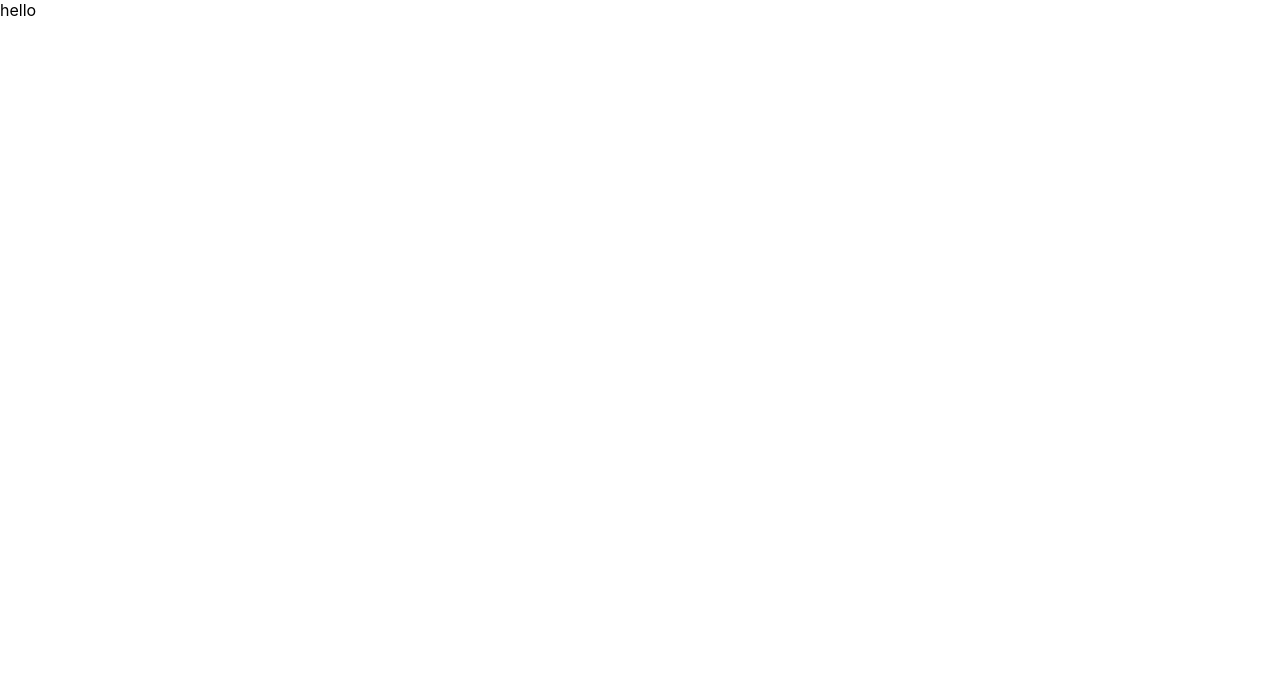
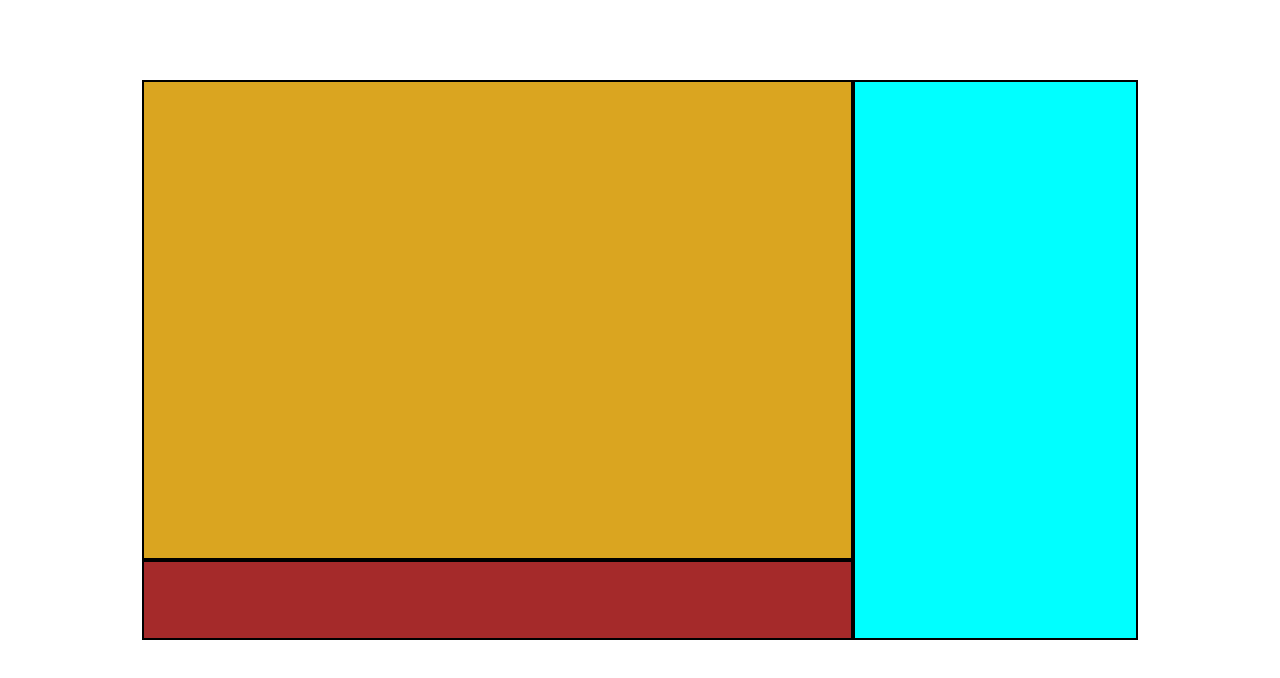
Before and after one commit to oridavidi100/chat-Rooms, a React (Create React App) app in the folder client/: page /chat in a window 1280 px wide. Shown: the top 678 px of the page. Built offline with nearby package versions, Linux system fonts and the light colour scheme.

Commit message:
building
start building home ,chat ,and login pages
using react-router-dom  to define them

```diff
--- a/client/src/App.css
+++ b/client/src/App.css
@@ -1,38 +1,35 @@
-.App {
+/* chat */
+.chat-page {
+  display: grid;
+  grid-template-columns: repeat(9, 1fr);
+  grid-template-rows: repeat(9, 1fr);
+  grid-column-gap: 0px;
+  grid-row-gap: 0px;
+  text-align: center;
+  height: 90vh;
+}
+
+.input-message {
+  grid-area: 8 / 2 / 9 / 7;
+  background-color: brown;
+  border: 2px solid;
+}
+.contact-list {
+  grid-area: 2 / 7 / 9 / 9;
+  background-color: cyan;
+  border: 2px solid;
+}
+.chat {
+  grid-area: 2 / 2 / 8 / 7;
+  background-color: goldenrod;
+  border: 2px solid;
+}
+
+/* chat */
+
+/* home  */
+.homePage {
   text-align: center;
 }
 
-.App-logo {
-  height: 40vmin;
-  pointer-events: none;
-}
-
-@media (prefers-reduced-motion: no-preference) {
-  .App-logo {
-    animation: App-logo-spin infinite 20s linear;
-  }
-}
-
-.App-header {
-  background-color: #282c34;
-  min-height: 100vh;
-  display: flex;
-  flex-direction: column;
-  align-items: center;
-  justify-content: center;
-  font-size: calc(10px + 2vmin);
-  color: white;
-}
-
-.App-link {
-  color: #61dafb;
-}
-
-@keyframes App-logo-spin {
-  from {
-    transform: rotate(0deg);
-  }
-  to {
-    transform: rotate(360deg);
-  }
-}
+/* home */
--- a/client/src/App.js
+++ b/client/src/App.js
@@ -1,7 +1,21 @@
+import { BrowserRouter as Router, Routes, Route } from 'react-router-dom';
+import { React } from 'react';
+import Login from './components/login';
+import Chat from './components/chat';
+import Home from './components/Home';
 import './App.css';
-
-function App() {
-  return <div>hello</div>;
+function app(props) {
+  return (
+    <div>
+      <Router>
+        <Routes>
+          <Route path='/' element={<Home />} />
+          <Route path='/login' element={<Login />} />
+          <Route path='/chat' element={<Chat />} />
+        </Routes>
+      </Router>
+    </div>
+  );
 }
 
-export default App;
+export default app;
--- /dev/null
+++ b/client/src/components/Home.js
@@ -0,0 +1,7 @@
+import React from 'react';
+
+function Home() {
+  return <div className='homePage'>Home</div>;
+}
+
+export default Home;
--- /dev/null
+++ b/client/src/components/chat.js
@@ -0,0 +1,13 @@
+import React from 'react';
+
+function Chat() {
+  return (
+    <div className='chat-page'>
+      <div className='input-message'></div>
+      <div className='contact-list'></div>
+      <div className='chat'></div>
+    </div>
+  );
+}
+
+export default Chat;
--- /dev/null
+++ b/client/src/components/login.js
@@ -0,0 +1,33 @@
+import { Link } from 'react-router-dom';
+import React from 'react';
+
+function Login() {
+  return (
+    <div id='id01' className='modal'>
+      <form className='modal-content animate' action='/action_page.php' method='post'>
+        <div className='imgcontainer'>
+          {/* <span onclick="document.getElementById('id01').style.display='none'" className='close' title='Close Modal'>
+            ×
+          </span> */}
+          {/* <img src='img_avatar2.png' alt='Avatar' className='avatar' /> */}
+        </div>
+        <div className='container'>
+          <label htmlFor='uname'>
+            <b>Username</b>
+          </label>
+          <input type='text' placeholder='Enter Username' name='uname' required />
+          <label htmlFor='psw'>
+            <b>Password</b>
+          </label>
+          <input type='password' placeholder='Enter Password' name='psw' required />
+          <Link to='/'>
+            <button type='submmit'>Login</button>
+          </Link>
+        </div>
+        <div className='container' style={{ backgroundColor: '#f1f1f1' }}></div>
+      </form>
+    </div>
+  );
+}
+
+export default Login;
--- a/client/src/index.js
+++ b/client/src/index.js
@@ -1,7 +1,9 @@
 import React from 'react';
+
 import ReactDOM from 'react-dom';
 import './index.css';
 import App from './App';
+import { Router } from 'react-router';
 
 ReactDOM.render(
   <React.StrictMode>
```
